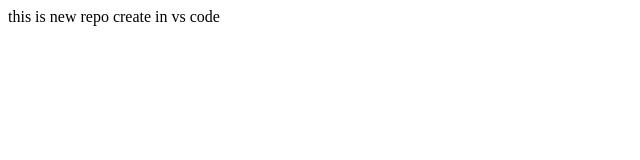
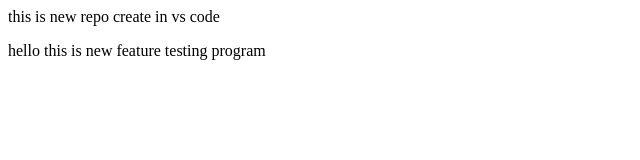
Before and after one commit to heemica598/practiceset, a plain HTML site: page index.html in a window 1280 px wide. Shown: the whole page, without its empty margins (0-640 px from the left). Drawn offline with Linux system fonts and the light colour scheme.

Commit message:
new feature

```diff
--- a/index.html
+++ b/index.html
@@ -1 +1,2 @@
 <p>this is new repo create in vs code</p>
+<p>hello this is new feature testing program</p>
```
